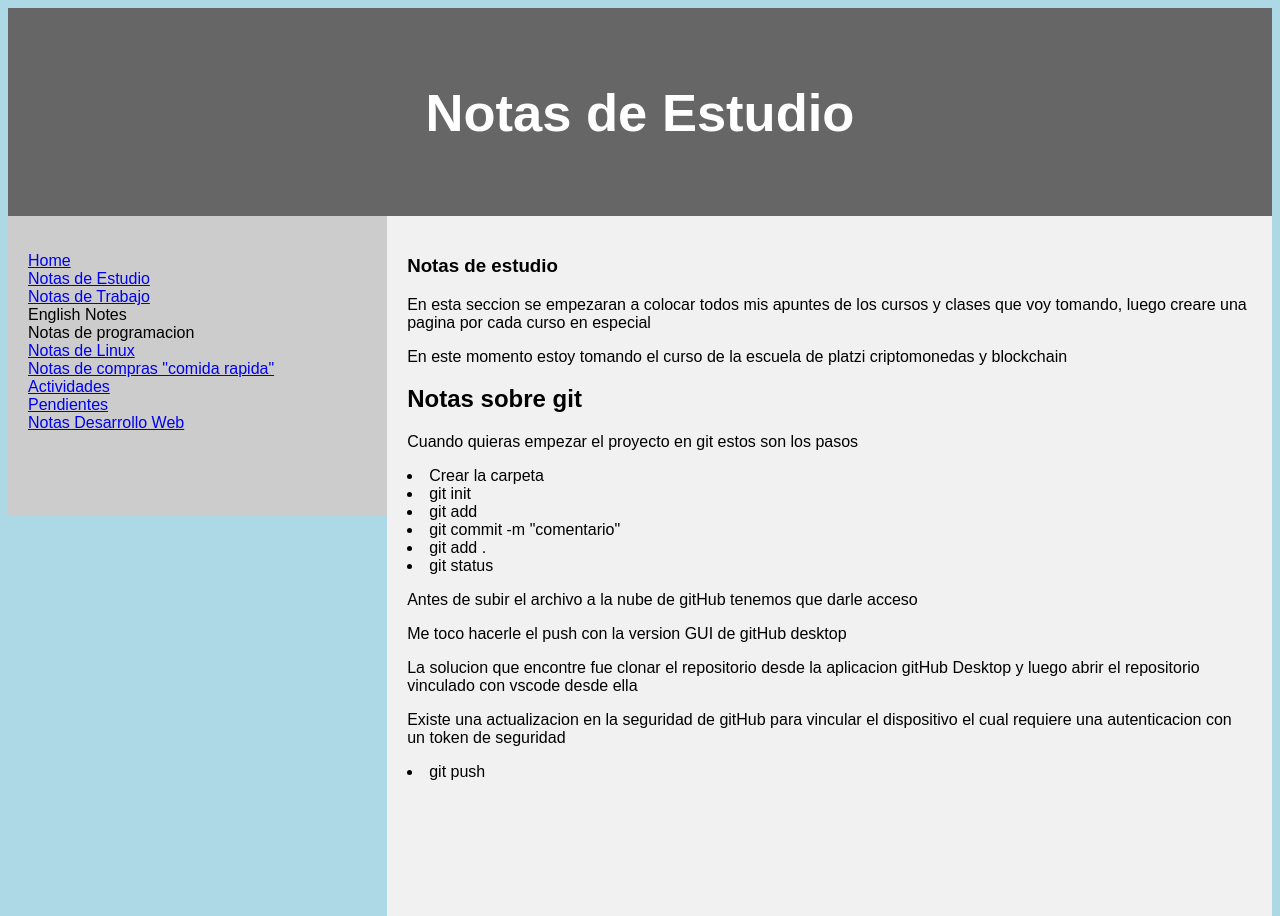
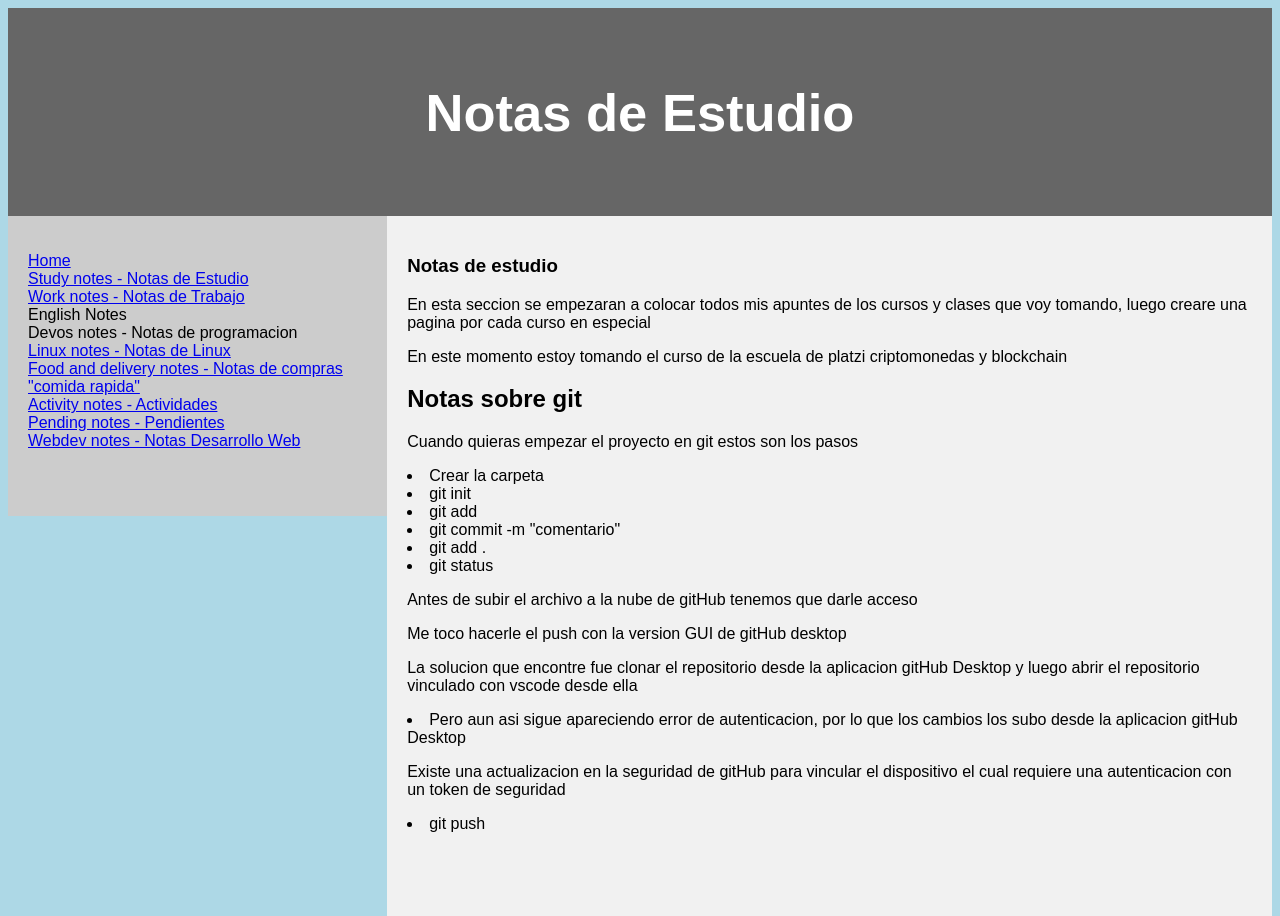
Before and after one commit to miguel8510/sistema-memorador, a plain HTML site: page estudio.html in a window 1280 px wide. Shown: the top 916 px of the page. Drawn offline with Linux system fonts and the light colour scheme.

```diff
--- a/estudio.html
+++ b/estudio.html
@@ -18,15 +18,15 @@
         <nav>
             <ul>
                 <li><a href="index.html">Home</a></li>
-                <li><a href="estudio.html">Notas de Estudio</a></li>
-                <li><a href="work-notes.html">Notas de Trabajo</a></li>
+                <li><a href="estudio.html">Study notes - Notas de Estudio</a></li>
+                <li><a href="work-notes.html">Work notes - Notas de Trabajo</a></li>
                 <li><a href="#"></a>English Notes</li>
-                <li><a href="#"></a>Notas de programacion</li>
-                <li><a href="severalinux.html">Notas de Linux</a></li>
-                <li><a href="#">Notas de compras "comida rapida"</a></li>
-                <li><a href="#">Actividades</a></li>
-                <li><a href="pending.html">Pendientes</a></li>
-                <li><a href="#">Notas Desarrollo Web</a></li>
+                <li><a href="#"></a>Devos notes - Notas de programacion</li>
+                <li><a href="severalinux.html">Linux notes - Notas de Linux</a></li>
+                <li><a href="#">Food and delivery notes - Notas de compras "comida rapida"</a></li>
+                <li><a href="#">Activity notes - Actividades</a></li>
+                <li><a href="pending.html">Pending notes - Pendientes</a></li>
+                <li><a href="#">Webdev notes - Notas Desarrollo Web</a></li>
             </ul>
         </nav>
         <article>
@@ -48,6 +48,9 @@
             <p>La solucion que encontre fue clonar el repositorio desde la aplicacion gitHub Desktop y luego
                 abrir el repositorio vinculado con vscode desde ella
             </p>
+            <li>Pero aun asi sigue apareciendo error de autenticacion, por lo que los cambios los subo desde
+                la aplicacion gitHub Desktop
+            </li>
             <p>Existe una actualizacion en la seguridad de gitHub para vincular el dispositivo el cual requiere una autenticacion con un
                 token de seguridad
 
```
